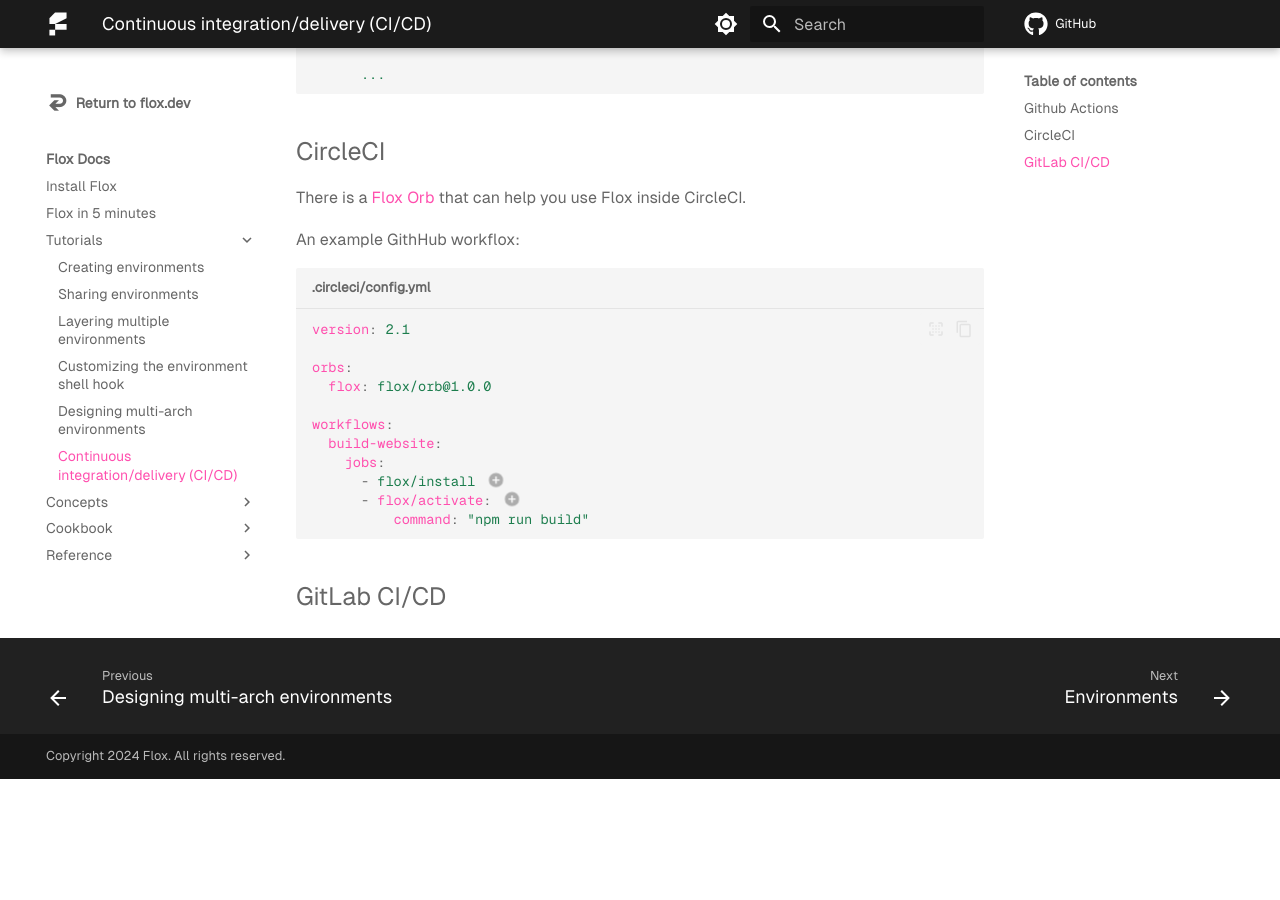
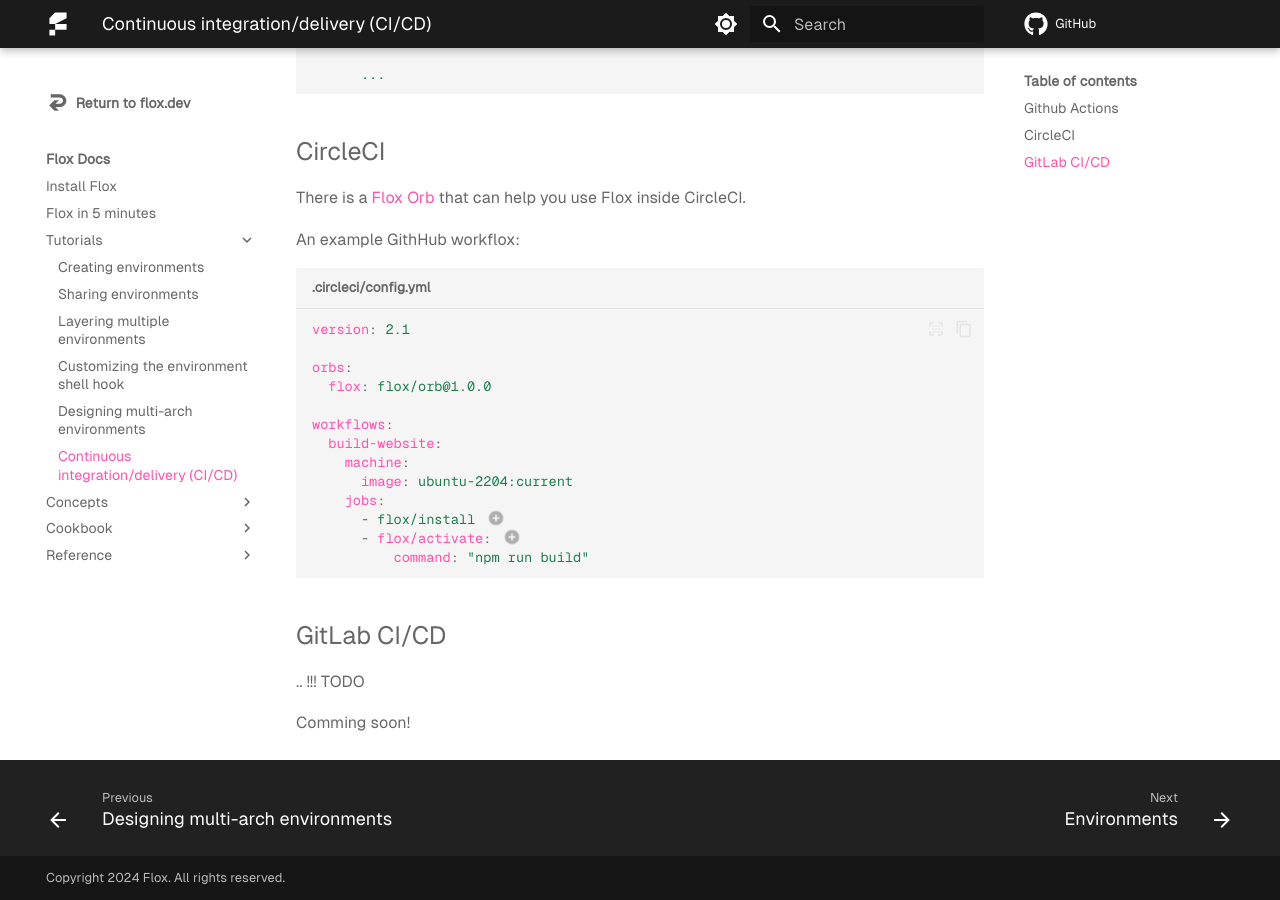
Before and after one commit to flox/floxdocs, an MkDocs documentation site: the page built from docs/tutorials/ci-cd.md, in a window 1280 px wide and 900 px high, scrolled down 909 px. Built offline with MkDocs 1.6.1 and Material for MkDocs 9.7.7, drawn with Linux system fonts in a browser that asks for light colours; plug-ins that fetch from the network failed and are left out; comment, search, counter and statistics services are not loaded; before the commit the page ends 1688 px from its top, so only the background shows below that.

Commit message:
Use machine executor

```diff
--- a/docs/tutorials/ci-cd.md
+++ b/docs/tutorials/ci-cd.md
@@ -69,6 +69,8 @@
 
 workflows:
   build-website:
+    machine:
+      image: ubuntu-2204:current
     jobs:
       - flox/install # (1)!
       - flox/activate: # (2)!
@@ -82,3 +84,7 @@
 
 
 ## GitLab CI/CD
+
+.. !!! TODO
+
+   Comming soon!
```
Also changed, not shown: 1 other file.
